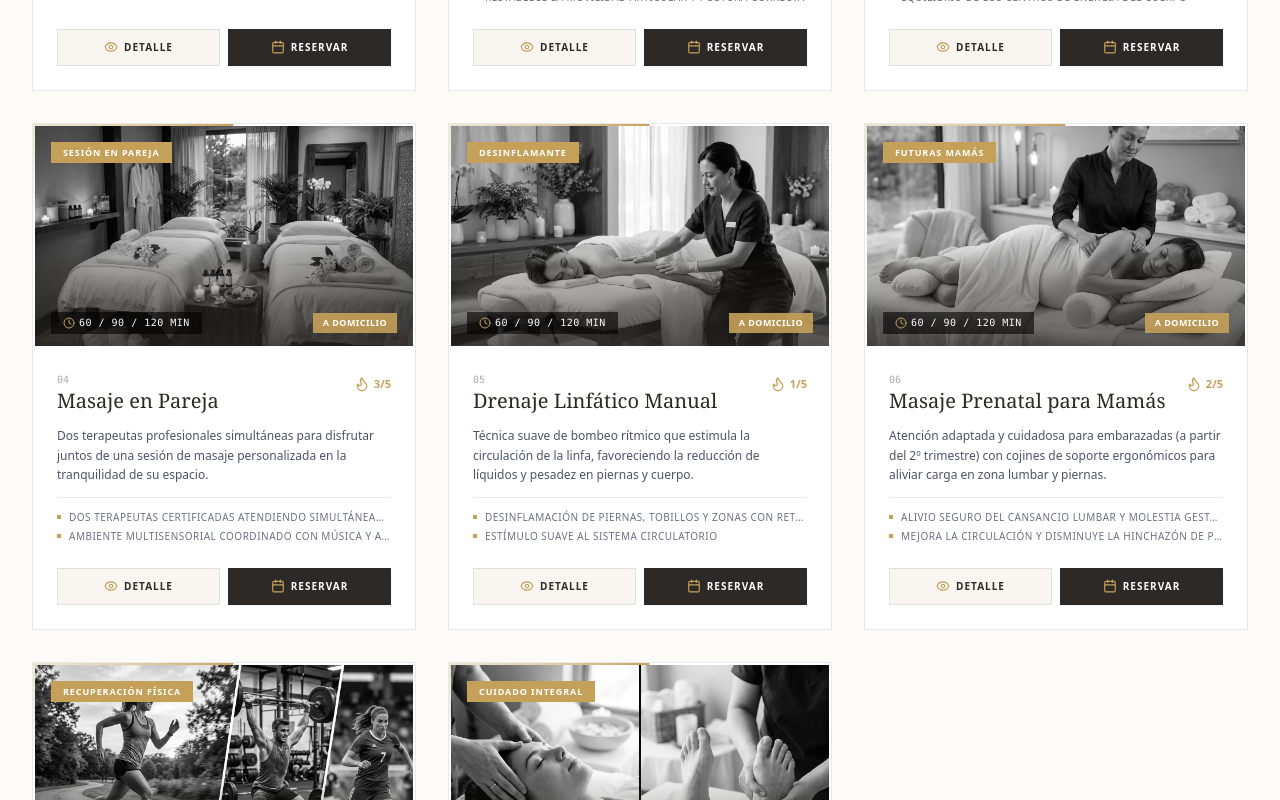
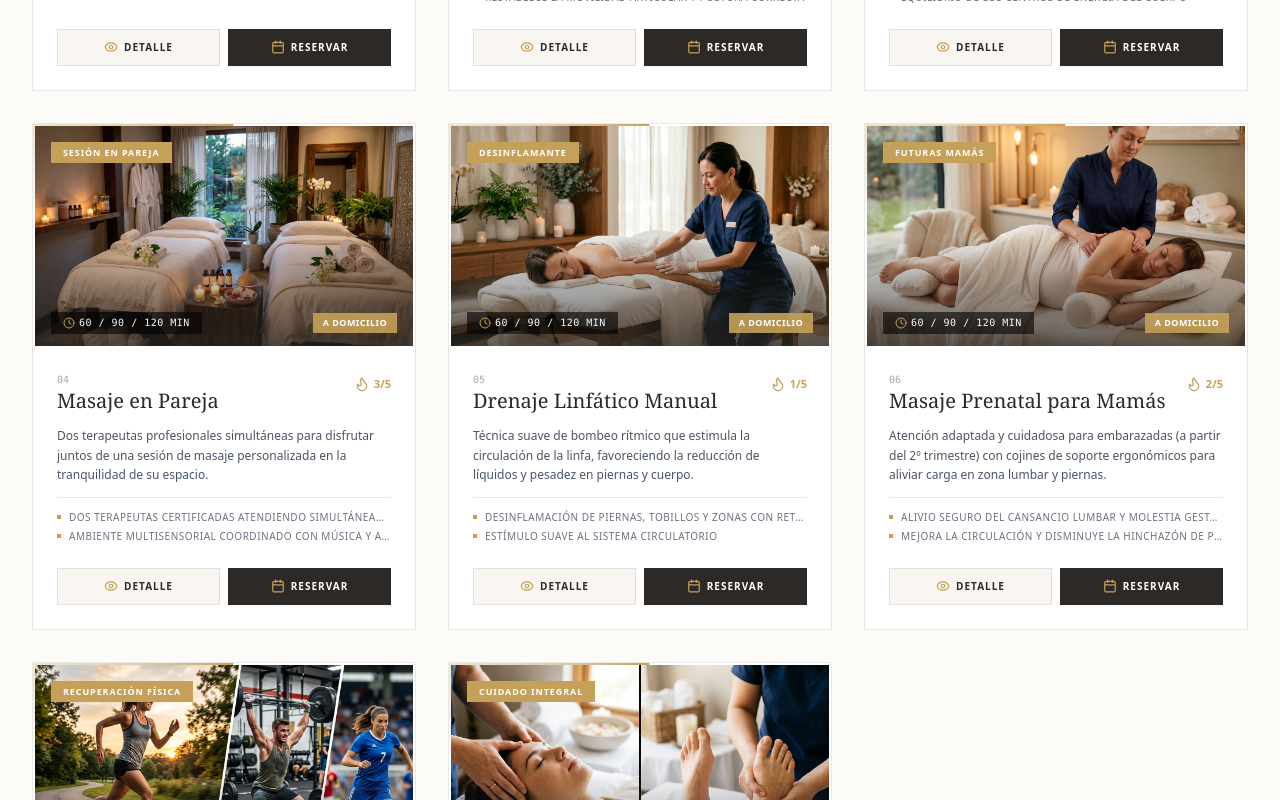
Before and after one commit to jesusriano/ESSENYA-NUEVO, a React (Vite) app: page /servicios in a window 1280 px wide. Shown: the part 1240-2040 px from the top of the page. Built offline with nearby package versions, Linux system fonts and the light colour scheme; a web font is replaced by a local one.

Commit message:
style: remove grayscale filter from images
Disable the grayscale effect on service and experience images to showcase their original colors and improve visual appeal.

```diff
--- a/src/components/home/ExperienceSection.tsx
+++ b/src/components/home/ExperienceSection.tsx
@@ -60,7 +60,7 @@ export const ExperienceSection: React.FC = () => {
                   src={feat.image}
                   alt={feat.title}
                   className="w-full h-full"
-                  imageClassName="grayscale transition-all duration-500 group-hover:grayscale-0"
+                  imageClassName="transition-all duration-500"
                   imageRounded="rounded-none"
                   containerRounded="rounded-none"
                 >
--- a/src/components/home/ServicesCatalog.tsx
+++ b/src/components/home/ServicesCatalog.tsx
@@ -79,7 +79,7 @@ export const ServicesCatalog: React.FC<ServicesCatalogProps> = ({
                       src={service.image}
                       alt={service.title}
                       className="w-full h-full"
-                      imageClassName="grayscale transition-all duration-500 group-hover:grayscale-0"
+                      imageClassName="transition-all duration-500"
                       imageRounded="rounded-none"
                       containerRounded="rounded-none"
                       maskClassName="bg-[#FDFBF7]"
--- a/src/components/modals/ServiceDetailModal.tsx
+++ b/src/components/modals/ServiceDetailModal.tsx
@@ -28,7 +28,6 @@ export const ServiceDetailModal: React.FC<ServiceDetailModalProps> = ({
             src={service.image}
             alt={service.title}
             className="w-full h-full"
-            imageClassName="grayscale"
             imageRounded="rounded-none"
             containerRounded="rounded-none"
           >
```
